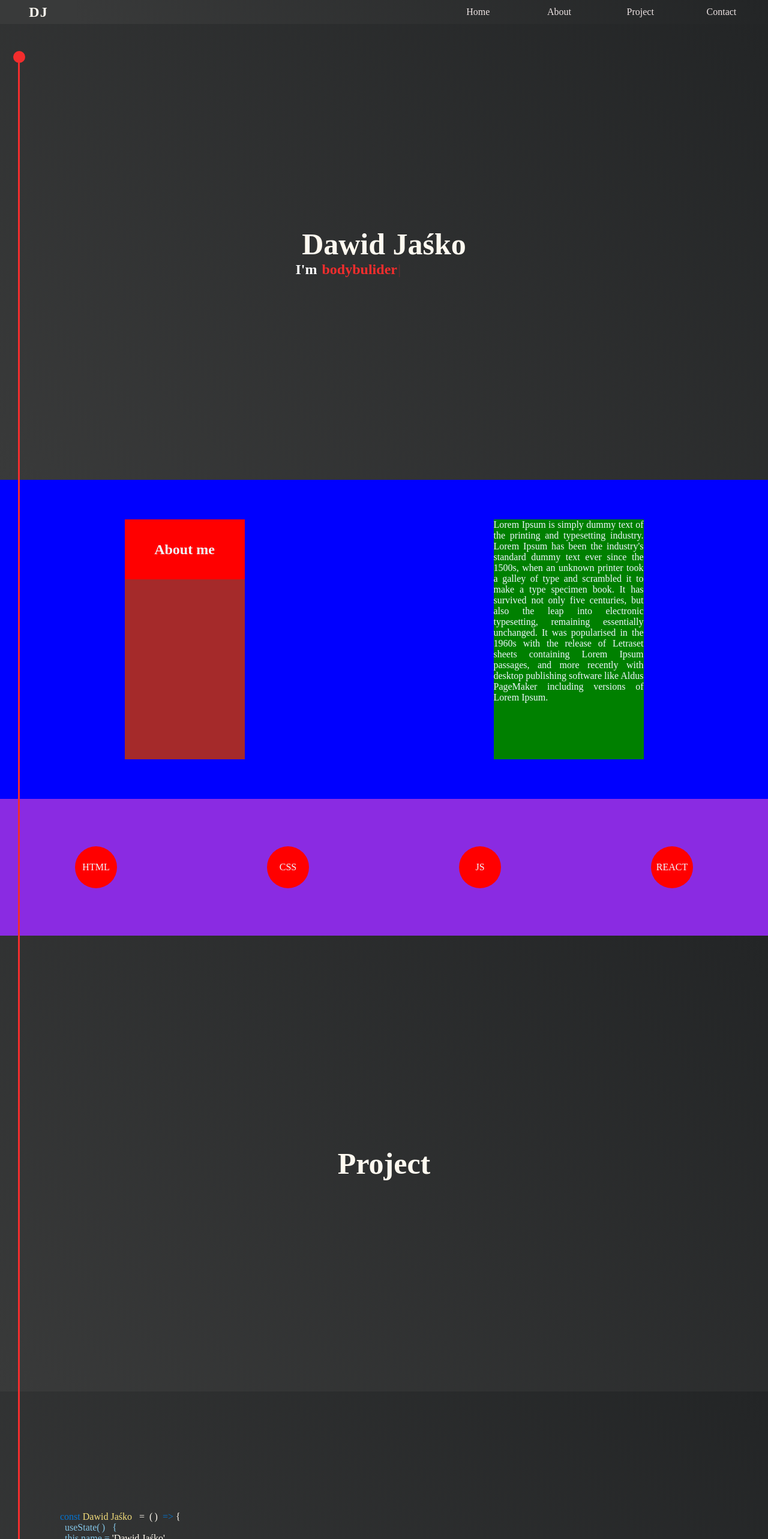
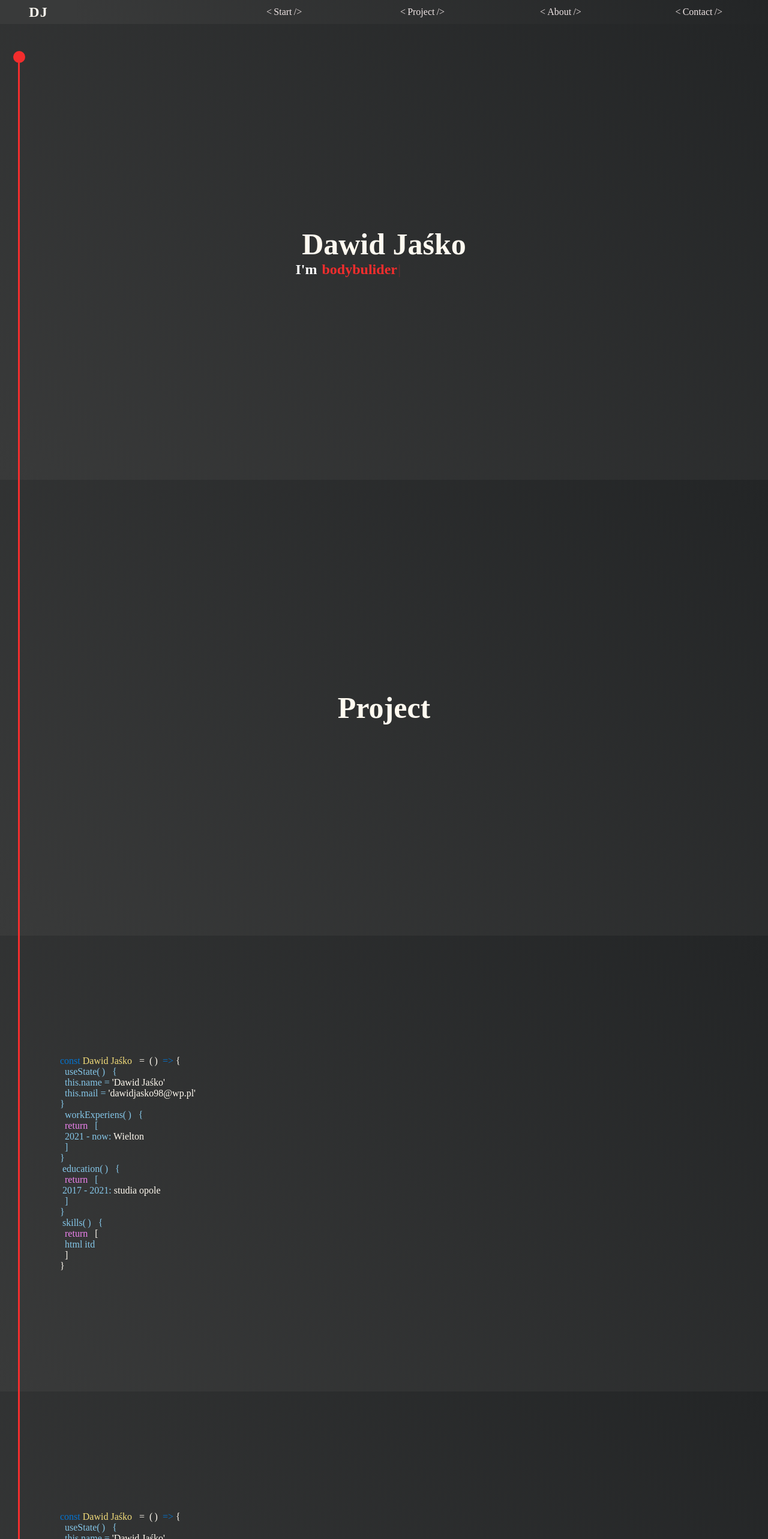
Before and after one commit to DawidJasko/portfolio, a React (Vite) app: page / in a window 1280 px wide. Shown: the top 2566 px of the page at 60% size. Built offline with nearby package versions, Linux system fonts and the light colour scheme.

Commit message:
3 files modified, 2 added

```diff
--- a/src/App.jsx
+++ b/src/App.jsx
@@ -1,5 +1,6 @@
 import './App.css';
 import About from './components/about/About';
+import Aboutme from './components/aboutme/Aboutme';
 import Contact from './components/contact/Contact';
 import Home from './components/home/Home';
 import Navbar from './components/navbar/Navbar';
@@ -14,8 +15,8 @@ function App() {
       {/* <Parallax pages={5} ref={ref}> */}
       <Navbar />
       <Home />
-      <About />
       <Project />
+      <Aboutme />
       <Contact />
       {/* </Parallax> */}
     </>
--- /dev/null
+++ b/src/components/aboutme/Aboutme.jsx
@@ -0,0 +1,53 @@
+import React from 'react';
+import styles from './Aboutme.module.css';
+
+const Aboutme = () => {
+  return (
+    <div id="home" className={styles.navbarContainer}>
+      <section id="aboutme" class={styles.contactSection}>
+        {/* <h1 class={styles.contactH1}></h1> */}
+        <div className={styles.conempty}></div>
+        <div className={styles.conline}>
+          <div className={styles.conclass}>
+            <p className={styles.concode}>
+            <span className={styles.spanbludark}>const </span> <span className={styles.spandawid}> Dawid Jaśko</span>
+            <span className={styles.spanwhite}>
+                &#8194; &#61;&#8194;&#40;&#8201;&#41;&#8194;</span>
+                <span className={styles.spanbludark}>&#61;&#62;</span><span className={styles.spanwhite}> &#123;</span>
+              <br />
+              &#160; useState&#40;&#8201;&#41;&#8194; &#123; <br />
+              &#160; this.name = <span className={styles.spanwhite}>'Dawid Jaśko'</span> <br />
+              &#160; this.mail = <span className={styles.spanwhite}>'dawidjasko98@wp.pl'</span> &#160; &#160;
+              <br /> &#125;
+              <br />
+              &#160; workExperiens&#40;&#8201;&#41;&#8194; &#123; <br />
+              &#160; <span className={styles.conreturn}> return</span>&#8194; &#91;
+              <br />
+              &#160; 2021 - now: <span className={styles.spanwhite}>Wielton</span> <br/>&#8194;&#93; &#160; <br />
+              &#125;
+              <br />
+              &#160;education&#40;&#8201;&#41;&#8194; &#123; <br />
+              &#160; <span className={styles.conreturn}> return</span>&#8194; &#91;
+              <br />
+              &#160;2017 - 2021: <span className={styles.spanwhite}>studia opole</span> &#160;
+              <br />
+              &#8194;&#93;<br/>
+              &#125;
+              <br />
+              &#160;skills&#40;&#8201;&#41;&#8194; &#123; <br />
+              &#160; <span className={styles.conreturn}> return</span><span className={styles.spanwhite}>&#8194; &#91;</span>
+              <br />
+              &#8194;html itd
+              <br />
+              <span className={styles.spanwhite}> &#8194;&#93;<br/></span>
+              <span className={styles.spanwhite}> &#125;</span>
+              <br />
+            </p>
+          </div>
+        </div>
+      </section>
+    </div>
+  );
+};
+
+export default Aboutme;
--- /dev/null
+++ b/src/components/aboutme/Aboutme.module.css
@@ -0,0 +1,33 @@
+.contactSection {
+  width: 100vw;
+  height: calc(100vh - 40px);
+  /* height: 100vh; */
+  background: linear-gradient(45deg, #393a3a, #232526);
+  display: flex;
+  flex-direction: row;
+  align-items: center;
+  color: white;
+}
+.contactH1 {
+  font-size: 50px;
+  color: FloralWhite;
+}
+.concode {
+  color: rgb(133, 199, 233);
+}
+.spandawid {
+  color: rgb(243, 221, 122);
+}
+.conreturn {
+  color: violet;
+}
+.conempty {
+  width: 100px;
+  height: 100px;
+}
+.spanbludark {
+  color: rgb(3, 116, 209);
+}
+.spanwhite {
+  color: FloralWhite;
+}
--- a/src/components/navbar/Navbar.jsx
+++ b/src/components/navbar/Navbar.jsx
@@ -19,21 +19,10 @@ const Navbar = () => {
               offset={-40}
               duration={500}
             >
-              Home
+              &#60;&#8201;Start&#8201;&#47;&#62;
             </Link>
           </li>
-          <li className={styles.linavbar}>
-            <Link
-              className={styles.linknavbar}
-              to="about"
-              spy={true}
-              smooth={true}
-              offset={-40}
-              duration={500}
-            >
-              About
-            </Link>
-          </li>
+
           <li className={styles.linavbar}>
             <Link
               className={styles.linknavbar}
@@ -43,7 +32,19 @@ const Navbar = () => {
               offset={-40}
               duration={500}
             >
-              Project
+              &#60;&#8201;Project&#8201;&#47;&#62;
+            </Link>
+          </li>
+          <li className={styles.linavbar}>
+            <Link
+              className={styles.linknavbar}
+              to="aboutme"
+              spy={true}
+              smooth={true}
+              offset={-40}
+              duration={500}
+            >
+              &#60;&#8201;About&#8201;&#47;&#62;
             </Link>
           </li>
           <li className={styles.linavbar}>
@@ -55,7 +56,7 @@ const Navbar = () => {
               offset={-40}
               duration={500}
             >
-              Contact
+              &#60;&#8201;Contact&#8201;&#47;&#62;
             </Link>
           </li>
         </ul>
--- a/src/components/navbar/Navbar.module.css
+++ b/src/components/navbar/Navbar.module.css
@@ -43,8 +43,8 @@
 .linavbar {
   display: flex;
   height: 100%;
-  width: 10%;
-  padding-right: 20px;
+  width: 20%;
+  padding-right: px;
   justify-content: center;
   align-items: center;
 }
```
